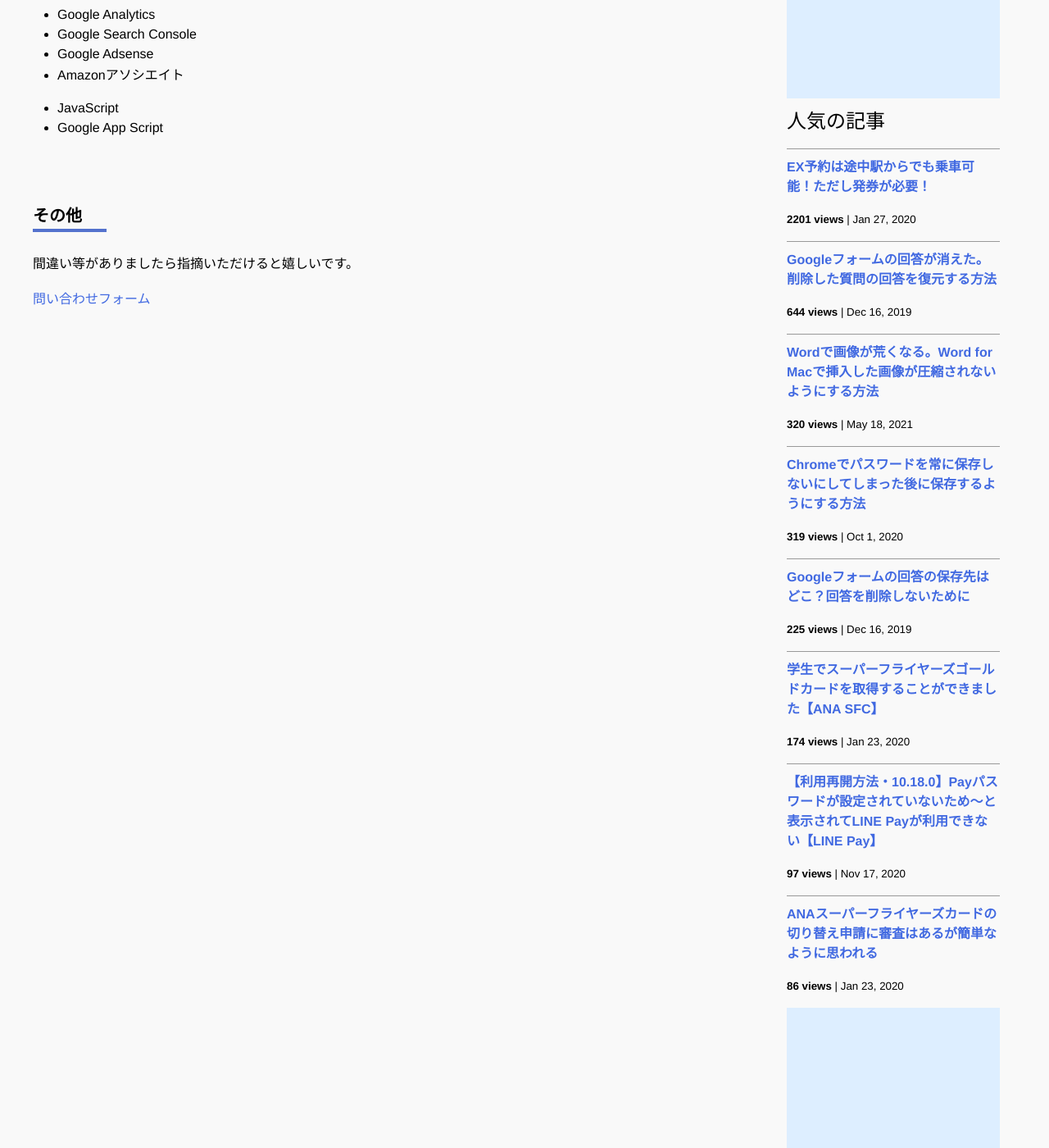
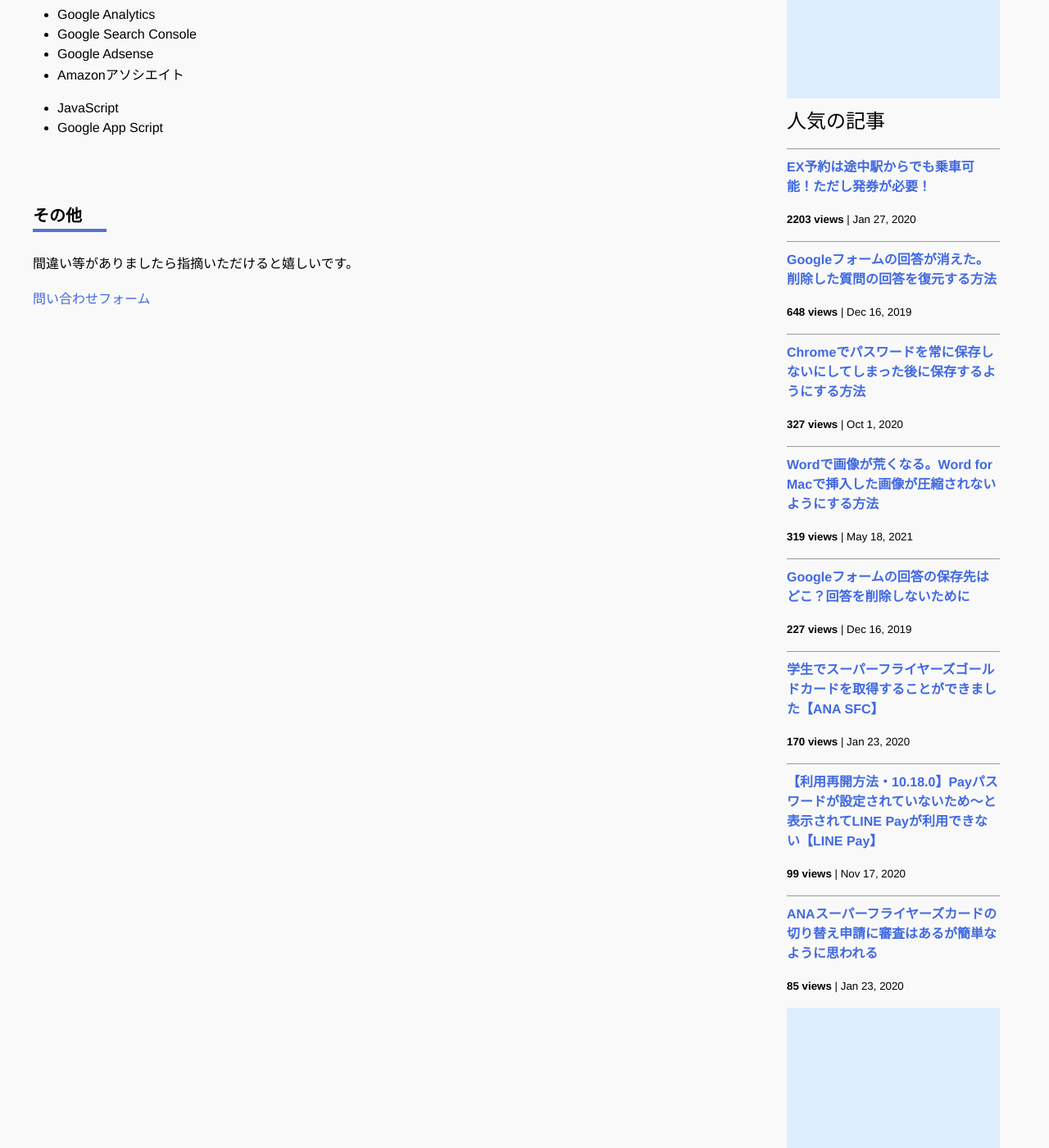
Before and after one commit to iwanaminami/shoyaiwaname, a Jekyll site: the page built from about.markdown, in a window 1280 px wide and 1400 px high, scrolled down 693 px. Shown: the whole window at 82% size. Built offline with Jekyll 4.4.1, drawn with Linux system fonts in a browser that asks for light colours; nearby versions of some CDN libraries; comment, search, counter and statistics services are not loaded.

Commit message:
a new commit message

```diff
--- a/_data/popularposts.yml
+++ b/_data/popularposts.yml
@@ -1,17 +1,17 @@
 side:
-  - view: 2201
+  - view: 2203
     url: /2020/01/27/ex-rideontheway.html
-  - view: 644
+  - view: 648
     url: /2019/12/16/restore-googleform.html
-  - view: 320
+  - view: 327
+    url: /2020/10/01/googlepassword.html
+  - view: 319
     url: /2021/05/18/image-compression-word.html
-  - view: 319
-    url: /2020/10/01/googlepassword.html
-  - view: 225
+  - view: 227
     url: /2019/12/16/googleform-answers.html
-  - view: 174
+  - view: 170
     url: /2020/01/23/sfcgold.html
-  - view: 97
+  - view: 99
     url: /2020/11/17/linepay.html
-  - view: 86
+  - view: 85
     url: /2020/01/23/sfc-judge.html
```
